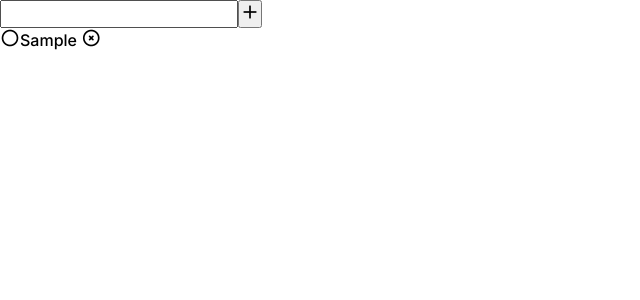
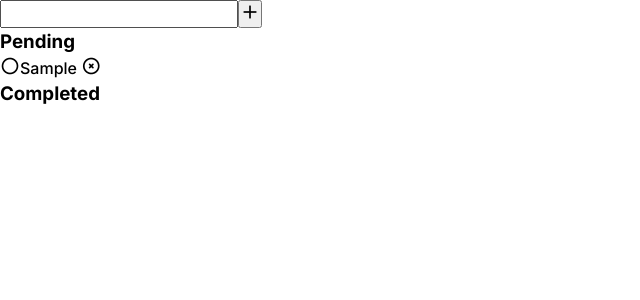
Before and after one commit to anb-hq/Firefiles-Phirom-Todo-List, a React (Vite) app: page / in a window 1280 px wide. Both pictures are taken after typing "Sample" into the empty fields and a click on the button 250 px from the left and 14 px from the top of the page. Shown: the top 300 px of the page, without its empty margins (0-640 px from the left). Built offline with nearby package versions, Linux system fonts and the light colour scheme.

Commit message:
feat:Categorize pending tasks and completed tasks.

```diff
--- a/src/components/Tasks.jsx
+++ b/src/components/Tasks.jsx
@@ -17,8 +17,30 @@ const Tasks = () => {
 
 	return (
 		<>
+			<h3>Pending</h3>
 			<ul>
-				{tasks.map((task) => (
+				{tasks.filter(task => !task.completed).map((task) => (
+					<li key={task.id}>
+						<span>
+							<i
+								className={`ti ti-circle${task.completed ? '-check' : ''}`}
+								onClick={() => handleToggleTaskStatus(task.id)}
+							></i>
+						</span>
+						<span>{task.description}</span>{' '}
+						<span
+							onClick={() => {
+								handleDeleteTask(task.id);
+							}}
+						>
+							<i className="ti ti-circle-x"></i>
+						</span>
+					</li>
+				))}
+			</ul>
+			<h3>Completed</h3>
+			<ul>
+				{tasks.filter(task => task.completed).map((task) => (
 					<li key={task.id}>
 						<span>
 							<i
```
